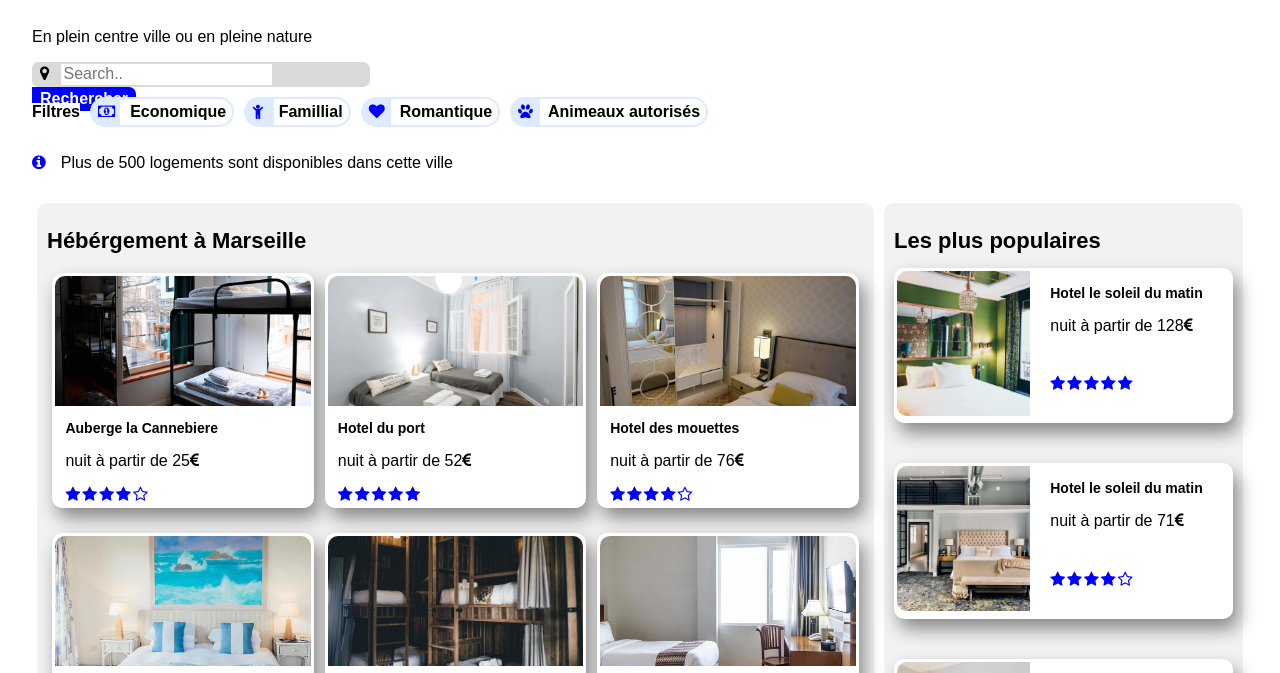
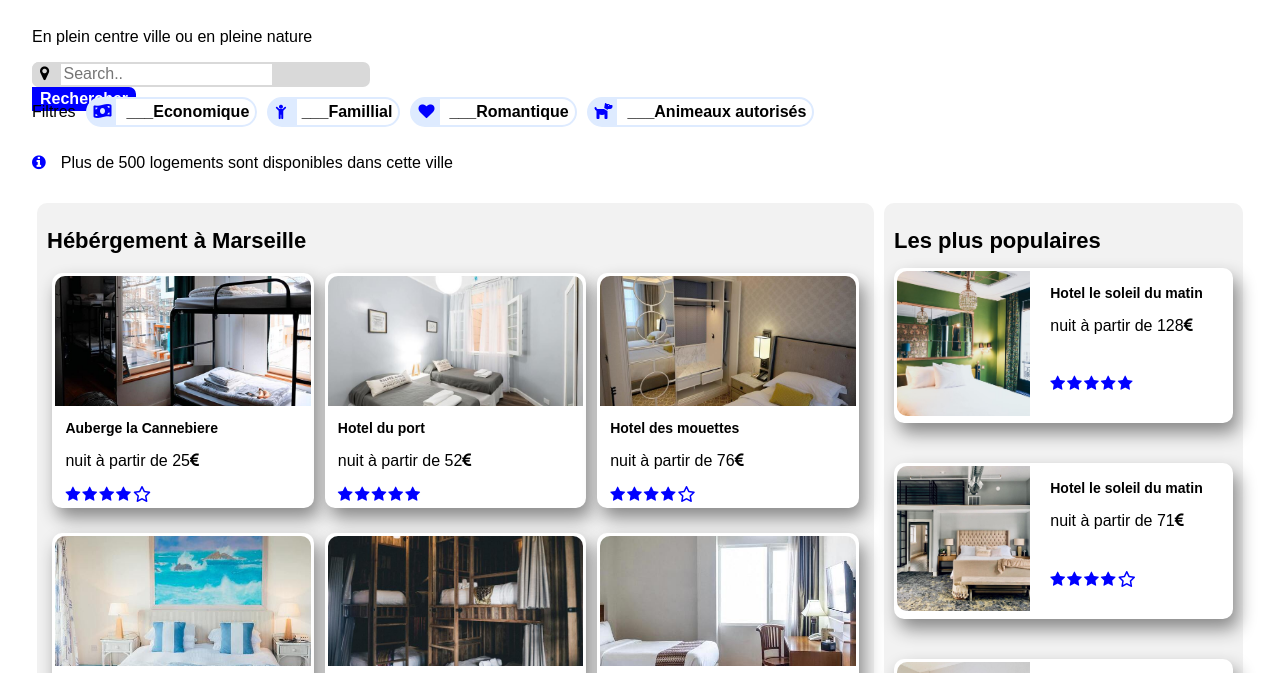
Before and after one commit to MosMid/OCR, a plain HTML site: page index.html in a window 1280 px wide. Shown: the part 115-788 px from the top of the page. Drawn offline with Linux system fonts and the light colour scheme.

Commit message:
Add files via upload

```diff
--- a/index.html
+++ b/index.html
@@ -5,6 +5,7 @@
         <meta name="viewport" content="width=device-width" initial-scale="1.0">
         <title>Booki</title>
         <link rel="stylesheet" href="CSS/normalize.css">
+        <script src="https://kit.fontawesome.com/7611533170.js" crossorigin="anonymous"></script>
         <link rel="stylesheet" href="CSS/font-awesome-4.7.0/css/font-awesome.min.css">
         <link rel="stylesheet" href="CSS/style.css">
     </head>
@@ -26,11 +27,11 @@
                 <button id="findicon"><i class="fa fa-search" id="findic" aria-hidden="true"></i></button>
             </div>
             <div id="filtre">
-                <p><span>Filtres</span></p>
-                <button class="butfil"><i class="fa fa-money" aria-hidden="true" style="color: blue;"></i>Economique</button>
-                <button class="butfil"><i class="fa fa-child" aria-hidden="true" style="color: blue;"></i>Famillial</button>
-                <button class="butfil"><i class="fa fa-heart" aria-hidden="true" style="color: blue;"></i>Romantique</button>
-                <button class="butfil"><i class="fa fa-paw" aria-hidden="true" style="color: blue;"></i>Animeaux autorisés</button>
+                <p>Filtres</p>
+                <button class="butfil"><i class="fa-solid fa-money-bill-wave" aria-hidden="true" style="color: blue;"></i><span>___</span>Economique</button>
+                <button class="butfil"><i class="fa fa-child" aria-hidden="true" style="color: blue;"></i><span>___</span>Famillial</button>
+                <button class="butfil"><i class="fa fa-heart" aria-hidden="true" style="color: blue;"></i><span>___</span>Romantique</button>
+                <button class="butfil"><i class="fa-solid fa-dog" aria-hidden="true" style="color: blue;"></i><span>___</span>Animeaux autorisés</button>
             </div>
             <p><i class="fa fa-info-circle" aria-hidden="true" style="color: blue;"></i>Plus de 500 logements sont disponibles dans cette ville</p>
 
```
